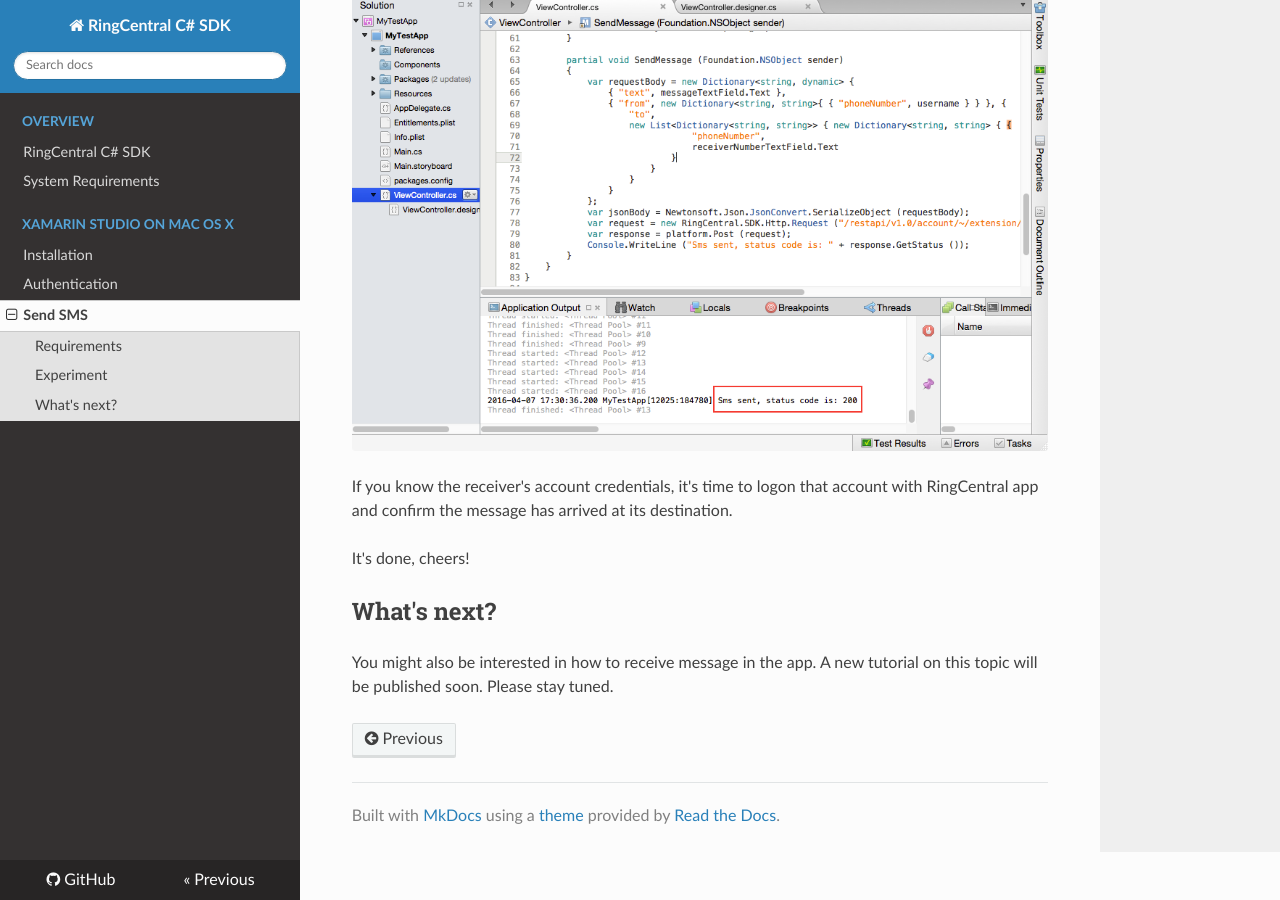
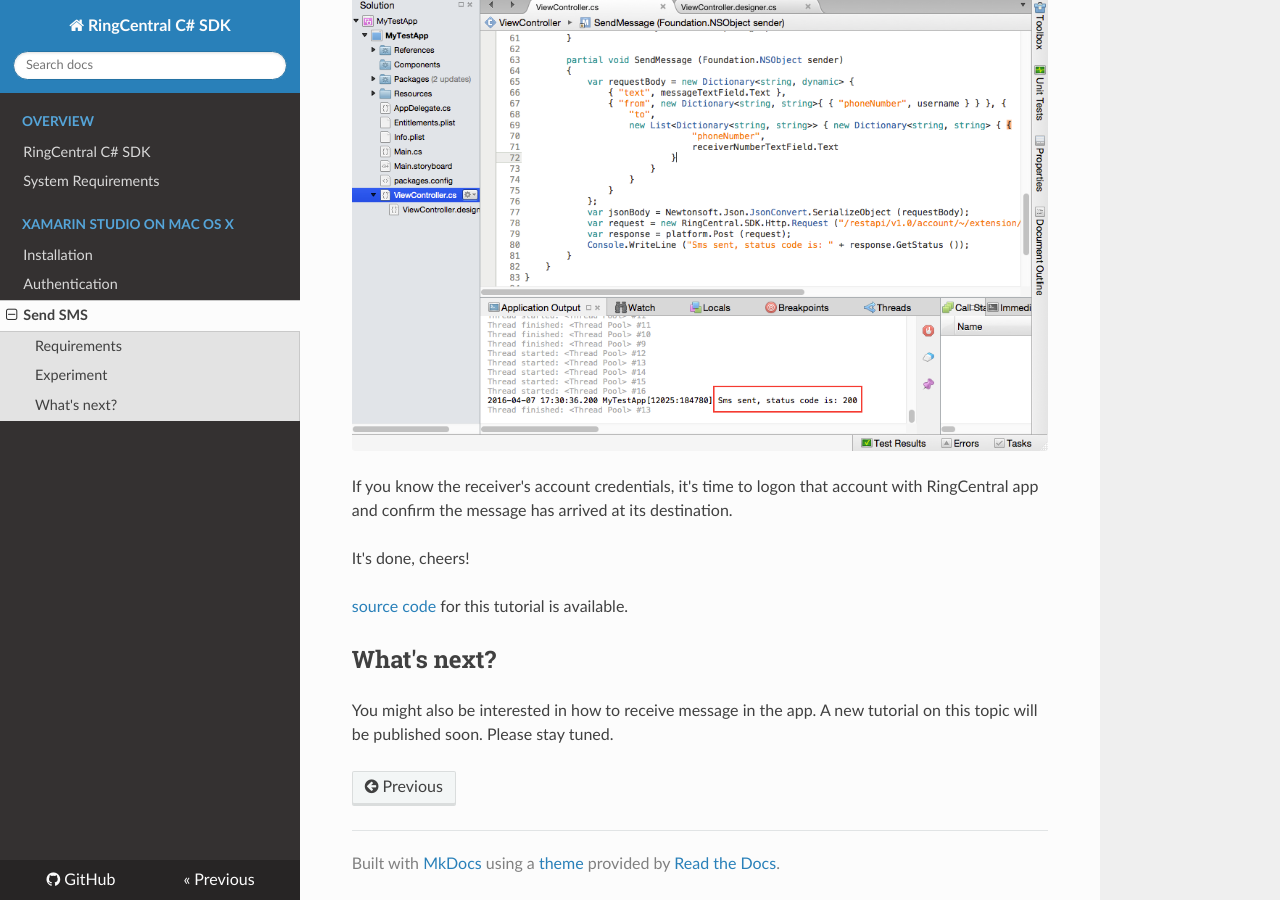
Before and after one commit to tylerlong/ringcentral-csharp-docs, an MkDocs documentation site: the page built from docs/mac/send-sms.md, in a window 1280 px wide and 900 px high, scrolled down 7913 px. Built offline with MkDocs 1.6.1, drawn with Linux system fonts in a browser that asks for light colours; nearby versions of some CDN libraries; old or Windows-style settings are respelled for this version of MkDocs.

Commit message:
Add source code link for send sms

```diff
--- a/docs/mac/send-sms.md
+++ b/docs/mac/send-sms.md
@@ -133,6 +133,8 @@ If you know the receiver's account credentials, it's time to logon that account
 
 It's done, cheers!
 
+[source code](https://github.com/tylerlong/ringcentral-csharp-tutorials/tree/master/mac/send-sms) for this tutorial is available.
+
 ## What's next?
 
 You might also be interested in how to receive message in the app. A new tutorial on this topic will be published soon. Please stay tuned.
```
